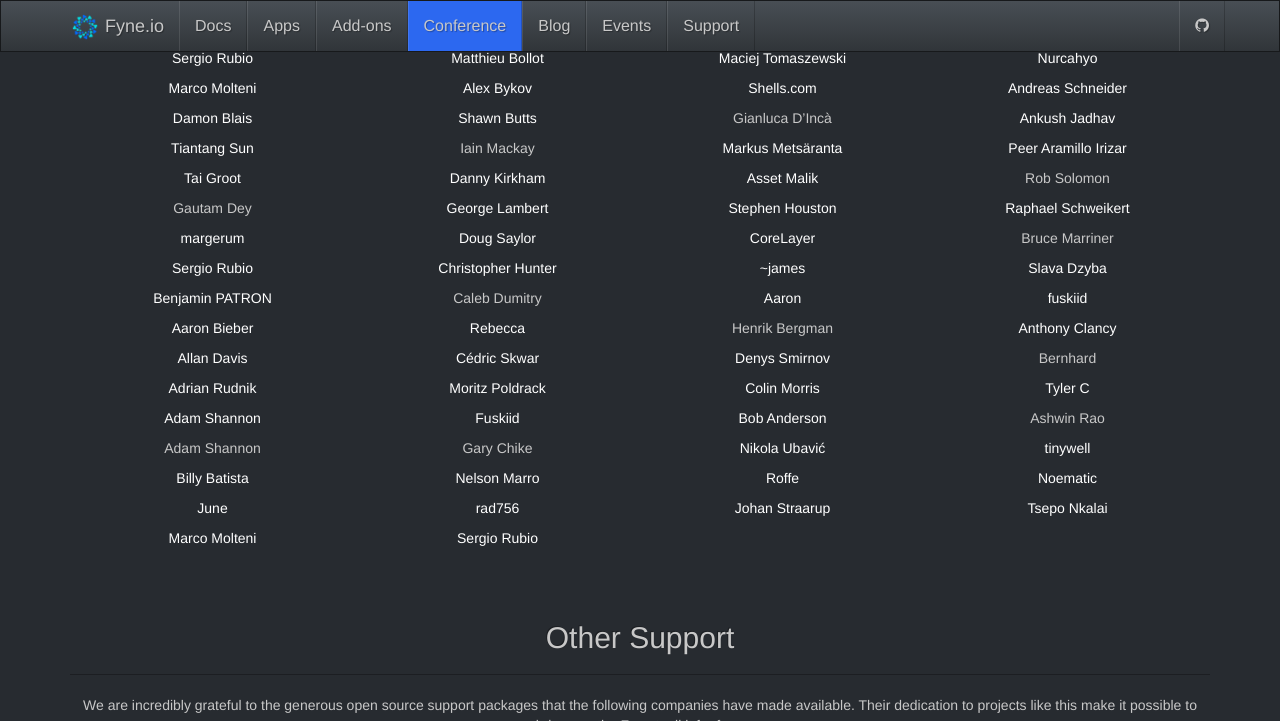
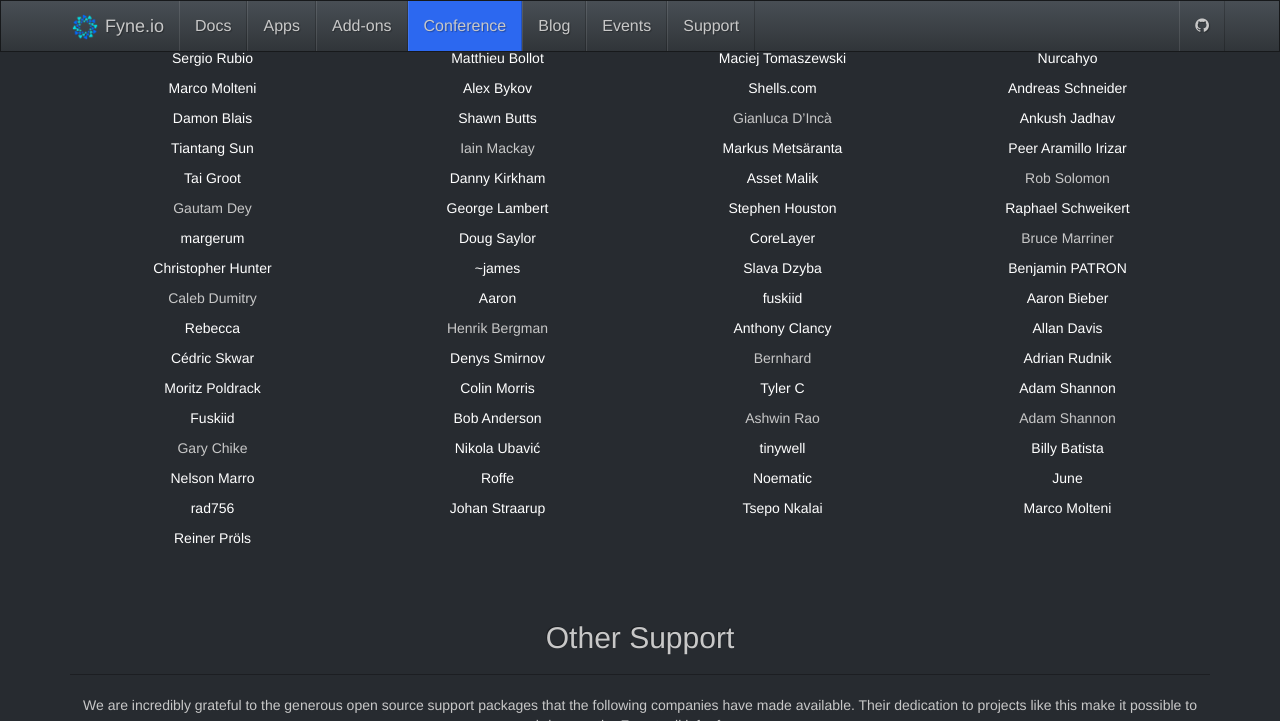
Before and after one commit to fyne-io/fyne-io.github.io, a Jekyll site: the page built from sponsor/index.md, in a window 1280 px wide and 900 px high, scrolled down 945 px, cut to the strip 0-721 px from the top of the window. Built offline with Jekyll 4.4.1, drawn with Linux system fonts in a browser that asks for light colours.

Commit message:
New sponsors and remove duplicate

```diff
--- a/sponsor/index.md
+++ b/sponsor/index.md
@@ -154,9 +154,6 @@
 </div>
 
 <div class="col-lg-3 text-center" markdown="1">
-[Sergio Rubio](https://github.com/rubiojr)
-</div>
-<div class="col-lg-3 text-center" markdown="1">
 [Christopher Hunter](https://github.com/crhntr)
 </div>
 <div class="col-lg-3 text-center" markdown="1">
@@ -165,10 +162,10 @@
 <div class="col-lg-3 text-center" markdown="1">
 [Slava Dzyba](https://github.com/sdzyba)
 </div>
-
 <div class="col-lg-3 text-center" markdown="1">
 [Benjamin PATRON](https://github.com/Koumbaya)
 </div>
+
 <div class="col-lg-3 text-center" markdown="1">
 Caleb Dumitry
 </div>
@@ -178,10 +175,10 @@
 <div class="col-lg-3 text-center" markdown="1">
 [fuskiid](https://github.com/fuskiid)
 </div>
-
 <div class="col-lg-3 text-center" markdown="1">
 [Aaron Bieber](https://github.com/qbit)
 </div>
+
 <div class="col-lg-3 text-center" markdown="1">
 [Rebecca](https://github.com/berkeleynerd)
 </div>
@@ -191,11 +188,10 @@
 <div class="col-lg-3 text-center" markdown="1">
 [Anthony Clancy](https://github.com/anclancy)
 </div>
-
-
 <div class="col-lg-3 text-center" markdown="1">
 [Allan Davis](https://github.com/cajun-code)
 </div>
+
 <div class="col-lg-3 text-center" markdown="1">
 [Cédric Skwar](https://github.com/benni347)
 </div>
@@ -205,11 +201,10 @@
 <div class="col-lg-3 text-center" markdown="1">
 Bernhard
 </div>
-
-
 <div class="col-lg-3 text-center" markdown="1">
 [Adrian Rudnik](https://github.com/adrianrudnik)
 </div>
+
 <div class="col-lg-3 text-center" markdown="1">
 [Moritz Poldrack](https://github.com/mpldr)
 </div>
@@ -219,11 +214,10 @@
 <div class="col-lg-3 text-center" markdown="1">
 [Tyler C](https://github.com/TylerCode)
 </div>
-
-
 <div class="col-lg-3 text-center" markdown="1">
 [Adam Shannon](https://github.com/adamdecaf)
 </div>
+
 <div class="col-lg-3 text-center" markdown="1">
 [Fuskiid](https://github.com/fuskiid)
 </div>
@@ -233,10 +227,10 @@
 <div class="col-lg-3 text-center" markdown="1">
 Ashwin Rao
 </div>
-
 <div class="col-lg-3 text-center" markdown="1">
 Adam Shannon
 </div>
+
 <div class="col-lg-3 text-center" markdown="1">
 Gary Chike
 </div>
@@ -246,10 +240,10 @@
 <div class="col-lg-3 text-center" markdown="1">
 [tinywell](https://github.com/tinywell)
 </div>
-
 <div class="col-lg-3 text-center" markdown="1">
 [Billy Batista](https://github.com/billyb2)
 </div>
+
 <div class="col-lg-3 text-center" markdown="1">
 [Nelson Marro](https://github.com/nelsonmarro)
 </div>
@@ -259,11 +253,10 @@
 <div class="col-lg-3 text-center" markdown="1">
 [Noematic](https://github.com/noematic-eu)
 </div>
-
-
 <div class="col-lg-3 text-center" markdown="1">
 [June](https://github.com/junapur)
 </div>
+
 <div class="col-lg-3 text-center" markdown="1">
 [rad756](https://github.com/rad756)
 </div>
@@ -273,18 +266,19 @@
 <div class="col-lg-3 text-center" markdown="1">
 [Tsepo Nkalai](https://github.com/nkalait)
 </div>
-
 <div class="col-lg-3 text-center" markdown="1">
 [Marco Molteni](https://github.com/marco-m)
 </div>
+
 <div class="col-lg-3 text-center" markdown="1">
-[Sergio Rubio](https://github.com/rubiojr)
+[Reiner Pröls](https://github.com/bytemystery-com)
 </div>
 <div class="col-lg-3 text-center" markdown="1">
 </div>
 <div class="col-lg-3 text-center" markdown="1">
 </div>
-
+<div class="col-lg-3 text-center" markdown="1">
+</div>
 
 
 </div>
```
